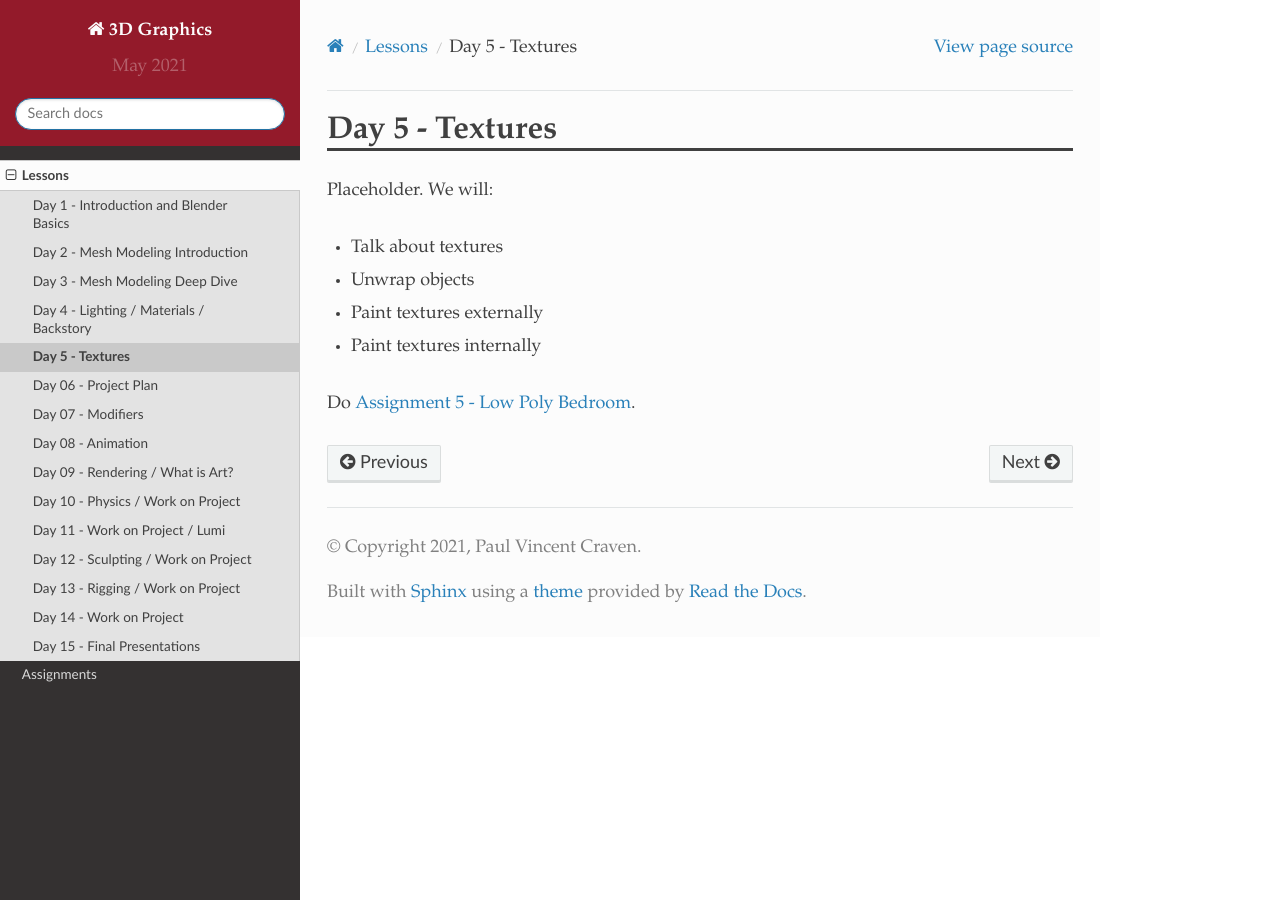
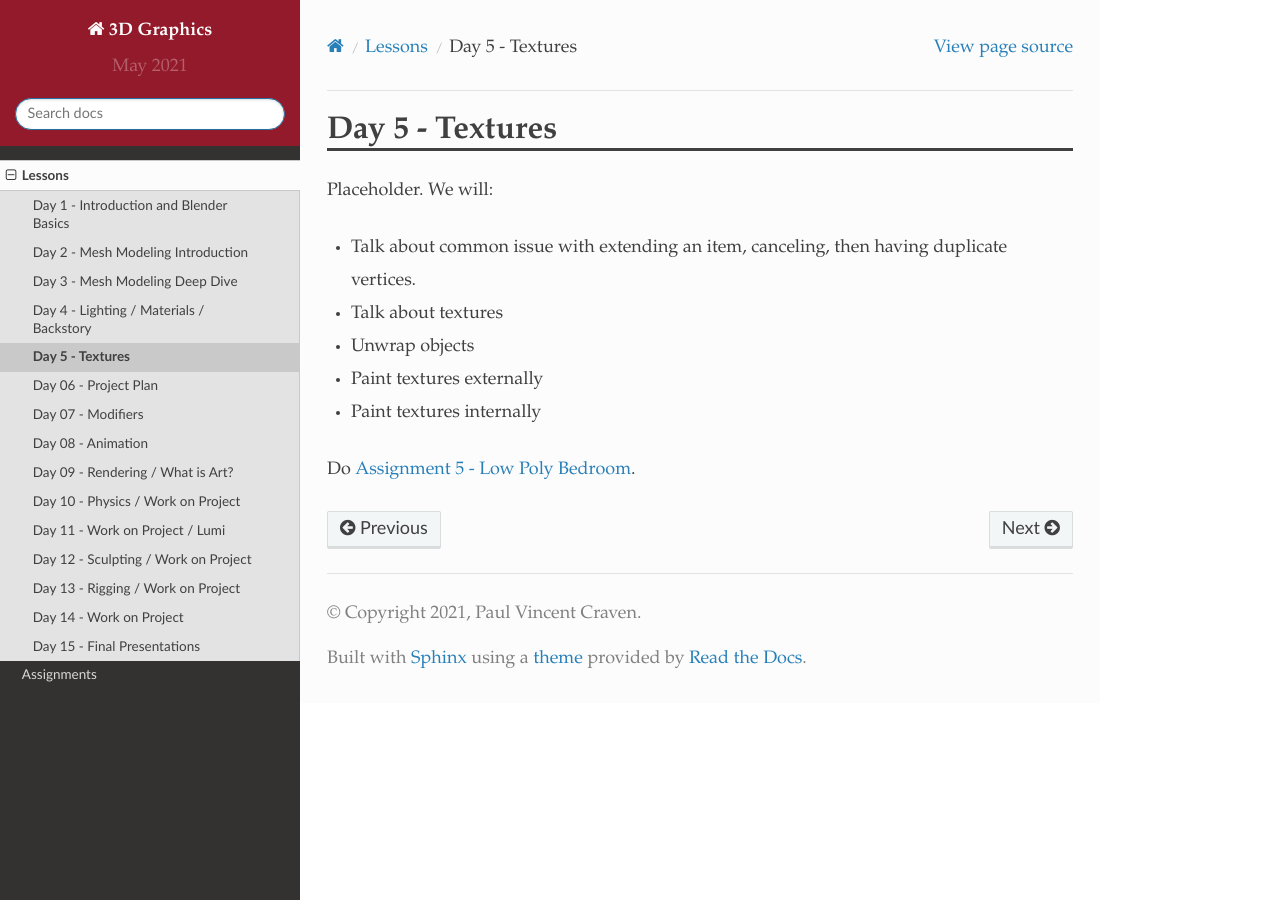
Before and after one commit to pvcraven/3d_graphics_class, a Sphinx documentation site: the page built from source/lessons/day_05/day_05.rst, in a window 1280 px wide. Built offline with Sphinx 7.4.7 and the Read the Docs theme 2.0.0, drawn with Linux system fonts in a browser that asks for light colours.

Commit message:
Update day_05.rst

```diff
--- a/source/lessons/day_05/day_05.rst
+++ b/source/lessons/day_05/day_05.rst
@@ -3,6 +3,8 @@ Day 5 - Textures
 
 Placeholder. We will:
 
+* Talk about common issue with extending an item, canceling, then having
+  duplicate vertices.
 * Talk about textures
 * Unwrap objects
 * Paint textures externally
```
